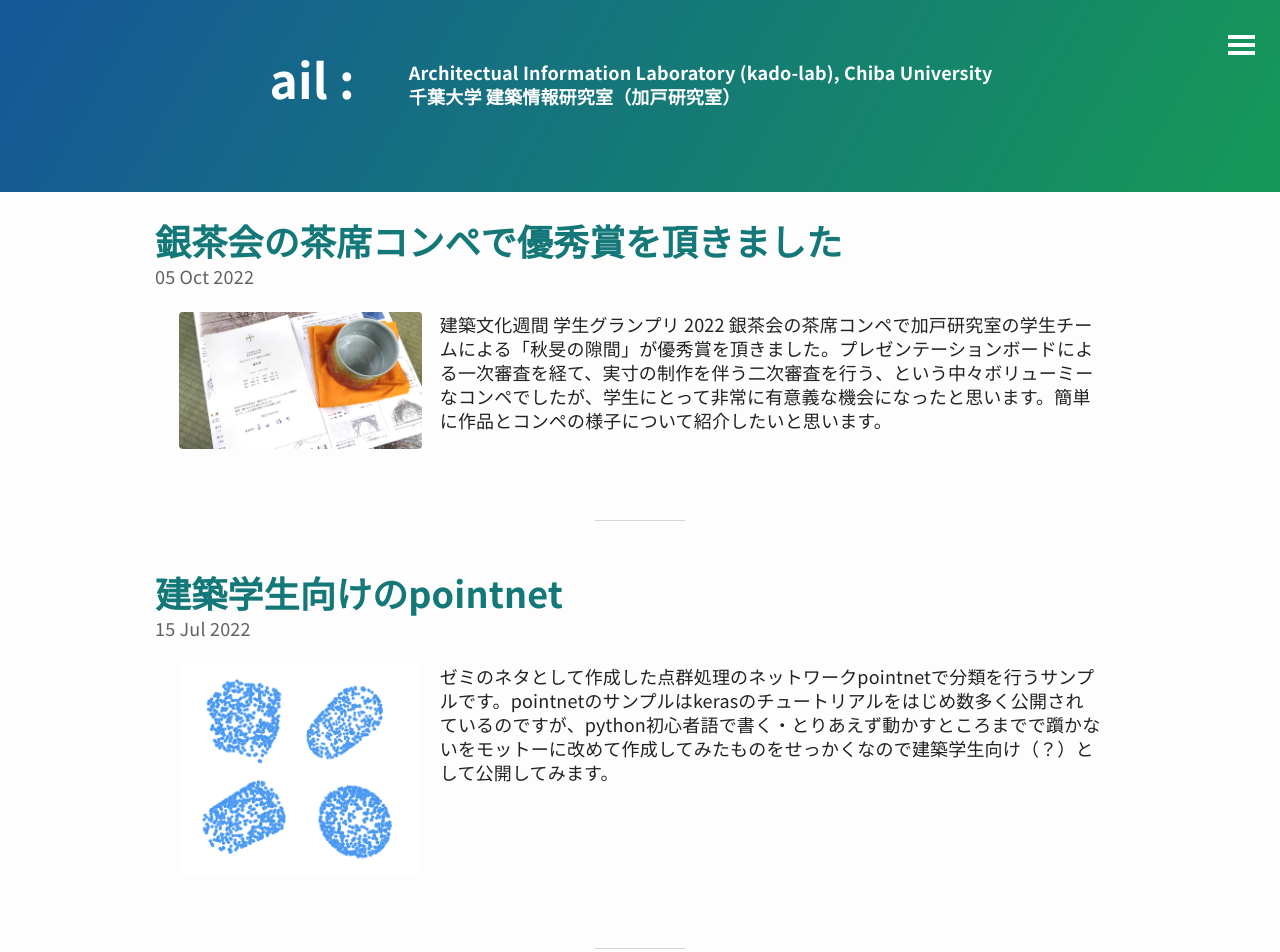
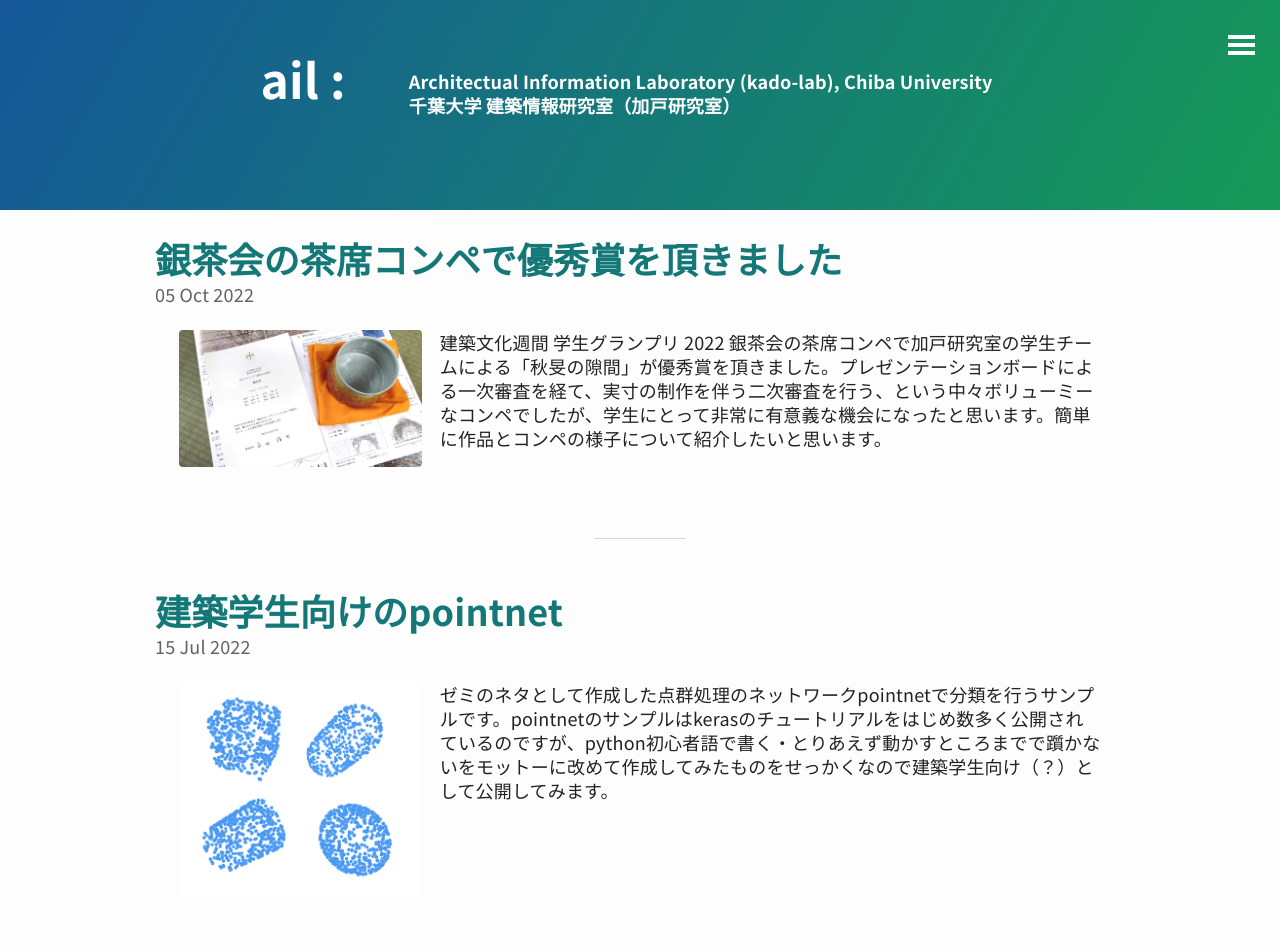
Before and after one commit to ail-and-colleagues/ail-and-colleagues.github.io, a Jekyll site: the page built from index.html, in a window 1280 px wide. Shown: the top 952 px of the page. Built offline with Jekyll 4.4.1, drawn with Linux system fonts in a browser that asks for light colours; the list of posts is cut into pages by our own code.

Commit message:
fix header.

```diff
--- a/_sass/custom.scss
+++ b/_sass/custom.scss
@@ -13,6 +13,6 @@
 }
 
 .head_right{
-    padding: 1em;
+    padding: 1.5em;
     text-align: start;
 }
--- a/_sass/typography.scss
+++ b/_sass/typography.scss
@@ -27,7 +27,7 @@
 
 
 h1 {
-	font-size: 2.25em; /* 36px/16px */
+	font-size: 3.5em; /*2.25em;*/ /* 36px/16px */
 	line-height: 1.3333em; /* 48px/36px */
 	padding: 0.33335em 0; /* 12px/36px * 2 (Use padding instead of margin to maintain proximity with paragraph) */
 }
```
